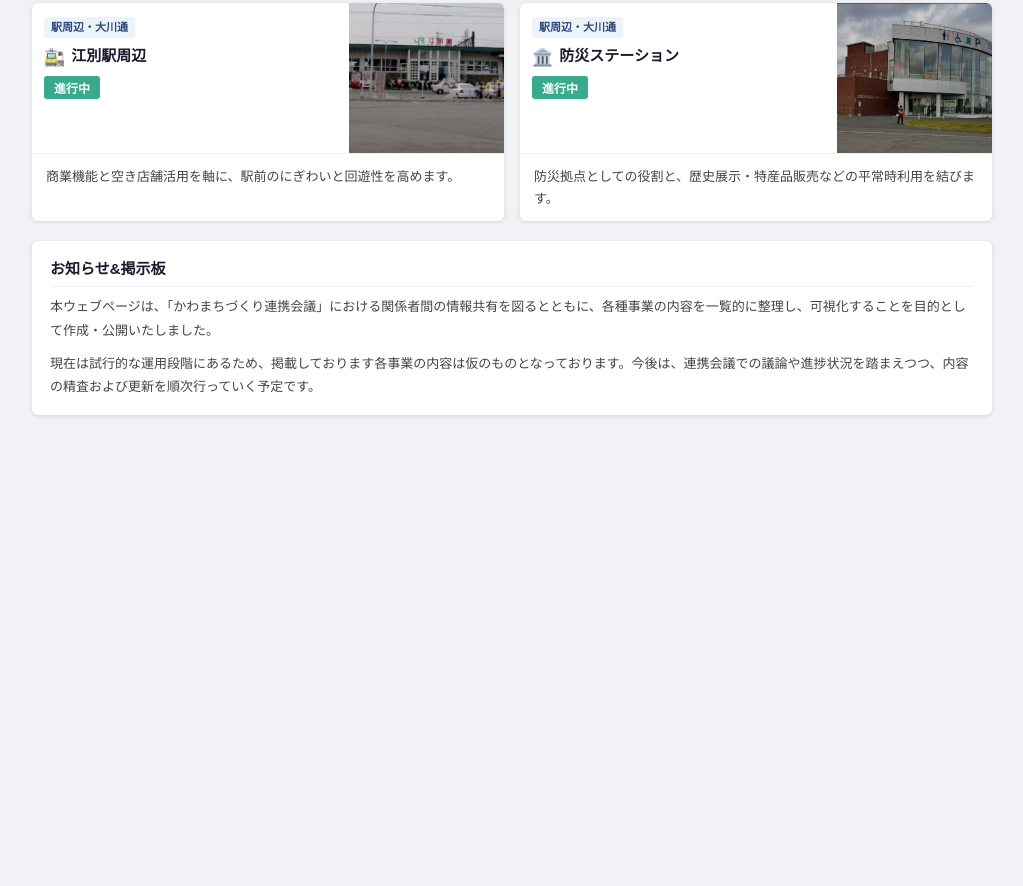
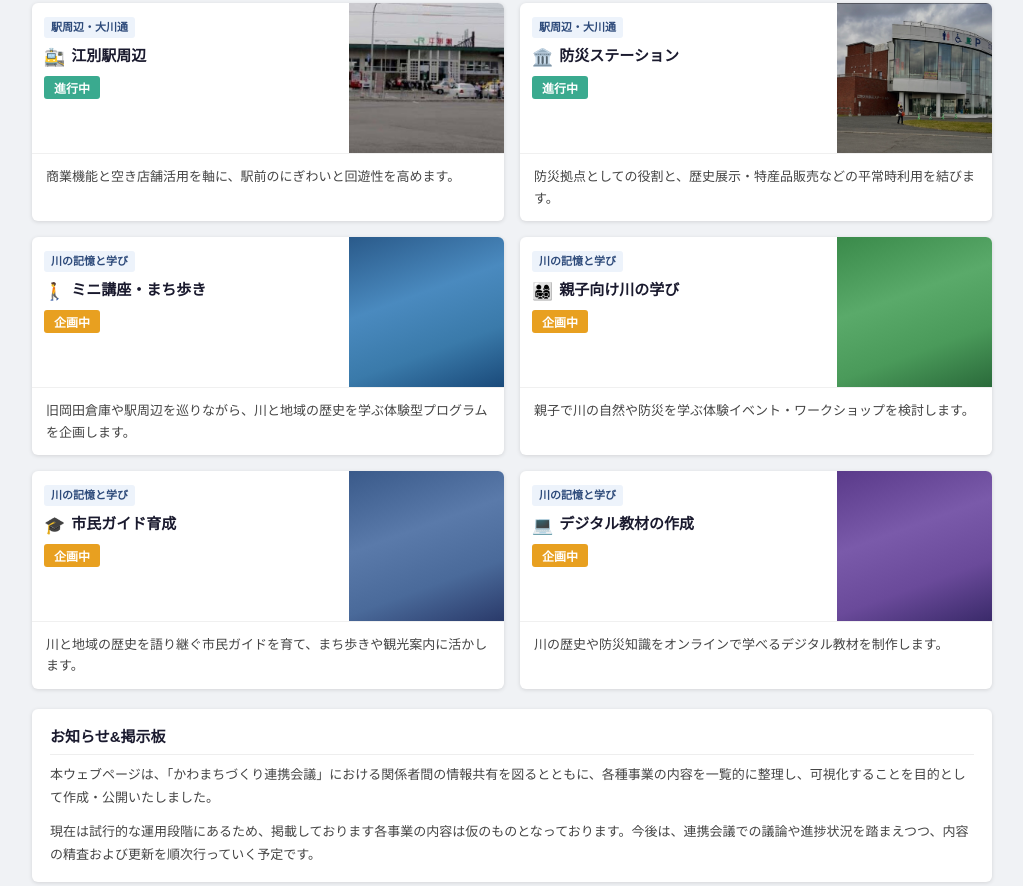
Before and after one commit to ohkaminoseiza/ebetu_kawamati, a plain HTML site: page index.html in a window 1280 px wide. Shown: the part 1824-2710 px from the top of the page, without its empty margins (228-1251 px from the left). Before the commit the page ends 2259 px from the top, so only its background shows below. Drawn offline with Linux system fonts and the light colour scheme.

Commit message:
new category

```diff
--- a/data.js
+++ b/data.js
@@ -40,6 +40,12 @@ const SITE_CATEGORIES = [
         title: '駅周辺・大川通',
         file: 'ekishuhen.html',
         lead: '駅前、大川通、防災拠点など、まち側の回遊性と機能を扱うカテゴリです。'
+    },
+    {
+        id: 'kawa-manabi',
+        title: '川の記憶と学び',
+        file: 'kawa-manabi.html',
+        lead: '石狩川・千歳川とともに歩んできた江別の歴史・文化・自然・防災を、市民が学び次世代に伝えるためのカテゴリです。'
     }
 ];
 
@@ -226,5 +232,49 @@ const SITE_PROJECTS = [
         image: 'images/bousai.jpg',
         summary: '防災拠点としての役割と、歴史展示・特産品販売などの平常時利用を結びます。',
         detail: '石狩川と千歳川の合流点付近に位置し、災害時の水防活動の拠点や避難場所としての役割を持ちつつ、平常時は江別の歴史を学べる展示や特産品の販売を行っています。また農産物直売所も隣接しています。'
+    },
+    {
+        id: 'mini-kouza',
+        categoryId: 'kawa-manabi',
+        title: 'ミニ講座・まち歩き',
+        icon: '🚶',
+        status: 'planning',
+        statusLabel: '企画中',
+        imageClass: 'img-river',
+        summary: '旧岡田倉庫や駅周辺を巡りながら、川と地域の歴史を学ぶ体験型プログラムを企画します。',
+        detail: '旧岡田倉庫、江別駅周辺、防災ステーションなどの歴史的拠点を巡るまち歩きや、公民館等でのミニ講座を通じて、石狩川・千歳川と江別の歩みを市民が楽しく学べる機会をつくります。地域への愛着形成や観光案内への展開も視野に入れています。'
+    },
+    {
+        id: 'oyako-manabi',
+        categoryId: 'kawa-manabi',
+        title: '親子向け川の学び',
+        icon: '👨‍👩‍👧‍👦',
+        status: 'planning',
+        statusLabel: '企画中',
+        imageClass: 'img-green',
+        summary: '親子で川の自然や防災を学ぶ体験イベント・ワークショップを検討します。',
+        detail: '子どもたちが川の生き物観察や水辺の安全学習、防災体験などを親子で楽しめるプログラムを企画します。次世代への川の記憶の継承と、世代間交流の促進、防災意識の向上を目指します。'
+    },
+    {
+        id: 'shimin-guide',
+        categoryId: 'kawa-manabi',
+        title: '市民ガイド育成',
+        icon: '🎓',
+        status: 'planning',
+        statusLabel: '企画中',
+        imageClass: 'img-study',
+        summary: '川と地域の歴史を語り継ぐ市民ガイドを育て、まち歩きや観光案内に活かします。',
+        detail: '石狩川・千歳川にまつわる歴史・文化・自然・防災の知識を体系的に学び、まち歩きや来訪者への案内を担う市民ガイドの育成プログラムを段階的に整備します。地域への愛着と誇りを持った担い手づくりを進めます。'
+    },
+    {
+        id: 'digital-kyouzai',
+        categoryId: 'kawa-manabi',
+        title: 'デジタル教材の作成',
+        icon: '💻',
+        status: 'planning',
+        statusLabel: '企画中',
+        imageClass: 'img-community',
+        summary: '川の歴史や防災知識をオンラインで学べるデジタル教材を制作します。',
+        detail: '石狩川・千歳川の歴史、水害の記録、自然環境、まちの発展の歩みなどをまとめたデジタル教材を作成します。学校教育や生涯学習、観光情報としても活用でき、時間や場所を選ばず誰でもアクセスできる学びの基盤を目指します。'
     }
 ];
--- a/style.css
+++ b/style.css
@@ -274,6 +274,12 @@ body {
     grid-template-columns: repeat(4, 1fr);
     gap: 8px;
     margin-bottom: 18px;
+}
+
+@media (min-width: 769px) {
+    .category-overview {
+        grid-template-columns: repeat(4, 1fr);
+    }
 }
 
 .category-overview-card {
```
Also changed, not shown: kawa-manabi.html (added, +36 -0 lines), 2 other files.
